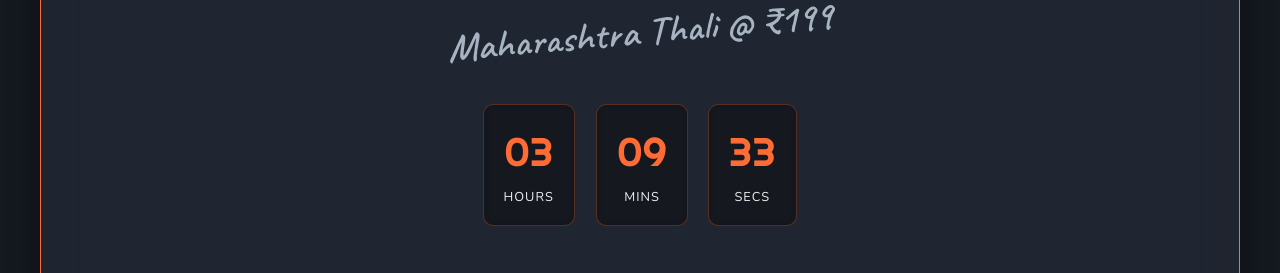
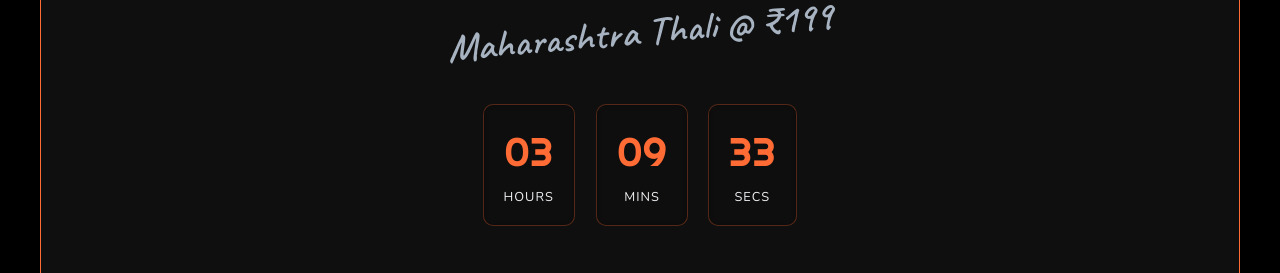
Before and after one commit to Atharva-Chaudhari-05/FUTURE_FS_03, a website: page public/index.html in a window 1280 px wide. Shown: the part 3243-3516 px from the top of the page. Drawn offline with nearby package versions, Linux system fonts and the light colour scheme; no server answers.

Commit message:
🎨 Change background color to pure black to enhance star effect

```diff
--- a/public/css/style.css
+++ b/public/css/style.css
@@ -2,8 +2,8 @@
 
 :root {
   /* Dark sections (hero, footer, special banner) */
-  --dark-bg: #14181F;
-  --dark-bg-2: #1C2128;
+  --dark-bg: #000000;
+  --dark-bg-2: #0A0A0A;
   --dark-card: rgba(255,255,255,0.05);
   --dark-text: #F0F2F5;
   --dark-text-muted: #A8B3C2;
```
